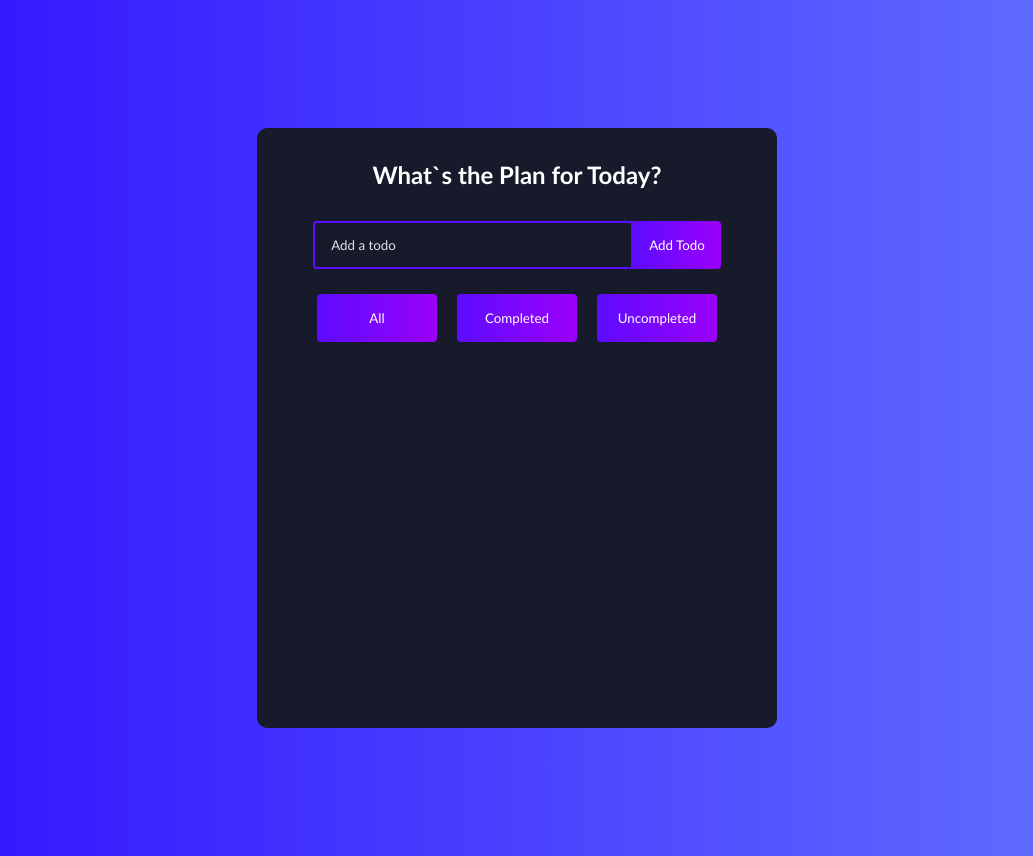
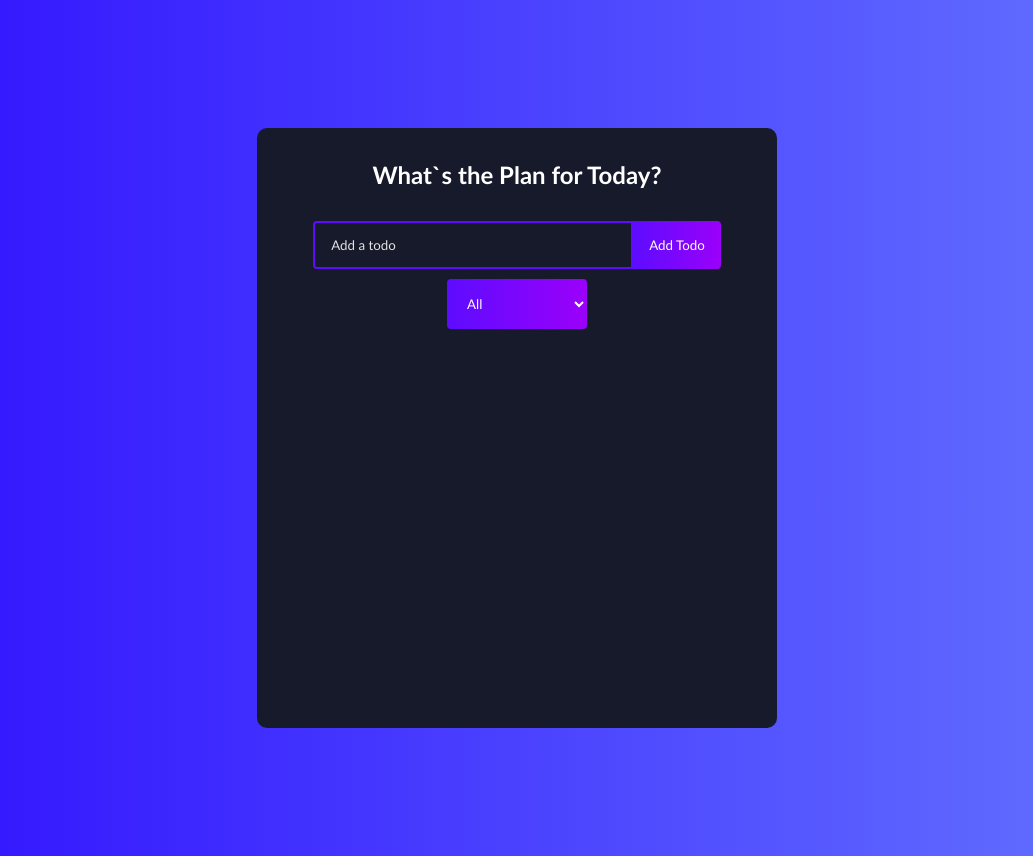
Before and after one commit to tolik-bilokrylov/todos-list, a React (Create React App) app: page / in a window 1280 px wide. Shown: the whole page, without its empty margins (123-1156 px from the left). Built offline with nearby package versions, Linux system fonts and the light colour scheme.

Commit message:
change select

```diff
--- a/src/App.css
+++ b/src/App.css
@@ -77,7 +77,13 @@ h1 {
 .btn-select {
   border-radius: 4px;
   margin: 10px;
-  width: 120px;
+  width: 140px;
+}
+
+option {
+  color:rgb(31, 31, 161);
+  font-size: 16px;
+  text-transform: capitalize;
 }
 
 .todo-input.edit {
--- a/src/components/Todo.js
+++ b/src/components/Todo.js
@@ -4,7 +4,7 @@ import { RiCloseCircleLine } from 'react-icons/ri';
 import { TiEdit } from 'react-icons/ti';
 import { FaCheck } from 'react-icons/fa';
 
-const Todo = ({ todos, completeTodo, removeTodo, updateTodo, filteredTodos }) => {
+const Todo = ({ completeTodo, removeTodo, updateTodo, filteredTodos }) => {
   const [edit, setEdit] = useState({
     id: null,
     value: ''
--- a/src/components/TodoForm.js
+++ b/src/components/TodoForm.js
@@ -1,6 +1,6 @@
 import React, { useState, useEffect, useRef } from 'react';
 
-function TodoForm({ completedTodos, uncompletedTodos, allTodos, ...props }) {
+function TodoForm({ carrentTodosList, setStatus, ...props }) {
   const [input, setInput] = useState(props.edit ? props.edit.value : '');
 
   const inputRef = useRef(null);
@@ -11,6 +11,11 @@ function TodoForm({ completedTodos, uncompletedTodos, allTodos, ...props }) {
 
   const handleChange = (event) => {
     setInput(event.target.value);
+  };
+
+  const statusTodos = (event) => {
+    setStatus(event.target.value)
+    console.log(event.target.value)
   };
 
   const handleSubmit = (event) => {
@@ -52,26 +57,15 @@ function TodoForm({ completedTodos, uncompletedTodos, allTodos, ...props }) {
           <button onClick={handleSubmit} className='todo-button'>
             Add todo
           </button>
-          <div className="select">
-            <button
-              onClick={allTodos}
-              className='todo-button btn-select'
-            >
-              All
-            </button>
-            <button
-              onClick={completedTodos}
-              className='todo-button btn-select'
-            >
-              Completed
-            </button>
-            <button
-              onClick={uncompletedTodos}
-              className='todo-button btn-select'
-            >
-              Uncompleted
-            </button>
-          </div>
+          <select
+            onChange={statusTodos}
+            name="characters"
+            className="todo-button btn-select"
+          >
+            <option value="all">All</option>
+            <option value="completedTodos">Completed</option>
+            <option value="uncompletedTodos">Uncompleted</option>
+          </select>
         </>
       )}
     </form>
--- a/src/components/TodoList.js
+++ b/src/components/TodoList.js
@@ -5,6 +5,7 @@ import TodoForm from './TodoForm';
 function TodoList() {
   const [todos, setTodos] = useState([]);
   const [filteredTodos, setFilteredTodos] = useState([]);
+  const [status, setStatus] = useState("all")
 
   const addTodo = (todo) => {
     if (!todo.text || /^\s*$/.test(todo.text)) {
@@ -35,24 +36,25 @@ function TodoList() {
       if (todo.id === id) {
         todo.isComplete = !todo.isComplete;
       }
-      console.log(todo.isComplete)
+
       return todo;
     });
     setTodos(updateTodos);
   };
 
-  const completedTodos = () => {
-    setFilteredTodos(todos.filter(todo => todo.isComplete === true));
-  }
-
-  const uncompletedTodos = () => {
-    setFilteredTodos(todos.filter(todo => todo.isComplete !== true));
-  }
-
-
-  const allTodos = () => {
-    setFilteredTodos(todos);
-  }
+  const carrentTodosList = () => {
+    switch(status) {
+      case "completedTodos":
+        setFilteredTodos(todos.filter(todo => todo.isComplete === true));
+        break;
+      case "uncompletedTodos":
+        setFilteredTodos(todos.filter(todo => todo.isComplete !== true));
+        break;
+      default:
+        setFilteredTodos(todos);
+        break;
+    }
+  };
 
   const saveLocalTodos = () => {
     localStorage.setItem("todos", JSON.stringify(todos));
@@ -77,10 +79,8 @@ function TodoList() {
 
   /* eslint-disable */
   useEffect(() => {
-    completedTodos();
-    uncompletedTodos();
-    allTodos()
-  }, [todos]);
+    carrentTodosList();
+  }, [todos, status]);
   /* eslint-enable */
 
   return (
@@ -90,9 +90,8 @@ function TodoList() {
       </h1>
       <TodoForm
         onSubmit={addTodo}
-        completedTodos={completedTodos}
-        uncompletedTodos={uncompletedTodos}
-        allTodos={allTodos}
+        carrentTodosList={carrentTodosList}
+        setStatus={setStatus}
       />
       <Todo
         todos={todos}
```
